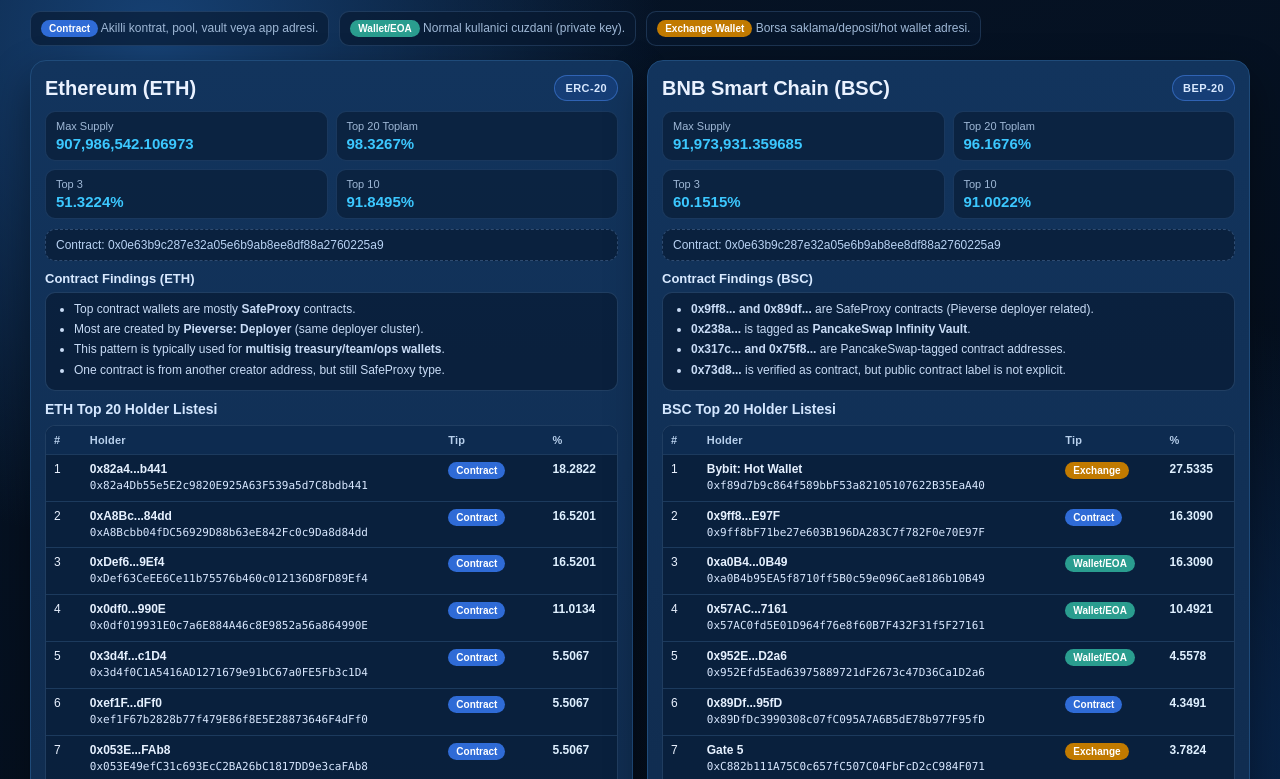
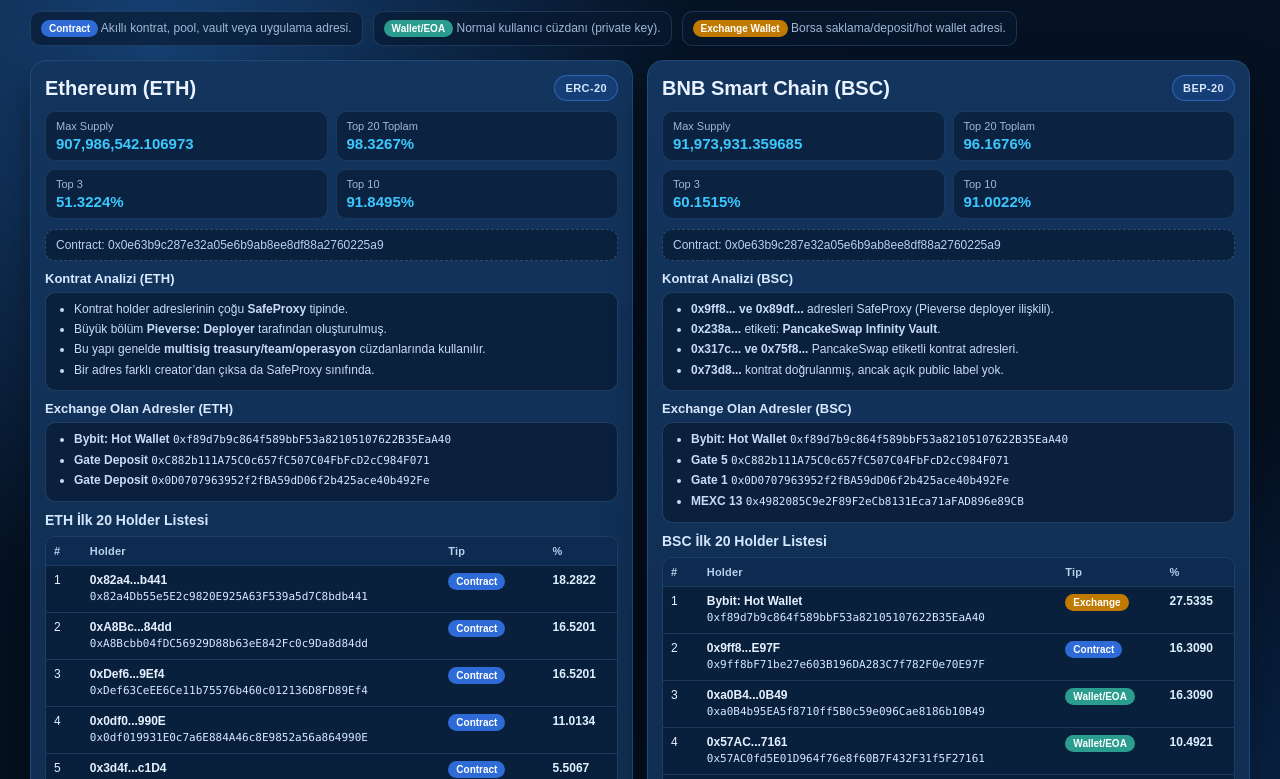
Before and after one commit to eCoxvague/token-holders-dashboard, a plain HTML site: page index.html in a window 1280 px wide. Shown: the part 80-859 px from the top of the page. Drawn offline with Linux system fonts and the light colour scheme.

Commit message:
Refine Turkish text and add explicit exchange address sections

```diff
--- a/index.html
+++ b/index.html
@@ -184,6 +184,35 @@
       margin: 0 0 4px;
     }
 
+    .exchange-title {
+      margin: 0 0 6px;
+      font-size: 13px;
+      color: #d8e9ff;
+      font-weight: 700;
+    }
+
+    .exchange-wrap {
+      border: 1px solid rgba(92, 141, 194, 0.28);
+      border-radius: 10px;
+      background: rgba(7, 24, 46, 0.62);
+      padding: 8px 10px;
+      margin-bottom: 10px;
+      max-height: 120px;
+      overflow: auto;
+    }
+
+    .exchange-list {
+      margin: 0;
+      padding-left: 18px;
+      color: #c9dcf6;
+      font-size: 12px;
+      line-height: 1.35;
+    }
+
+    .exchange-list li {
+      margin: 0 0 4px;
+    }
+
     .holders-wrap {
       border: 1px solid rgba(92, 141, 194, 0.28);
       border-radius: 10px;
@@ -278,12 +307,12 @@
 </head>
 <body>
   <main class="wrap">
-    <h1 class="title">PIEVERSE Token Holder Dagilimi</h1>
-    <p class="subtitle">Snapshot: 19 Nisan 2026 22:16 (UTC+3) | Tek sayfa gorunum | Arial</p>
+    <h1 class="title">PIEVERSE Token Holder Dağılımı</h1>
+    <p class="subtitle">Snapshot: 19 Nisan 2026 22:16 (UTC+3)</p>
 
     <div class="legend">
-      <div class="legend-item"><span class="pill pill-contract">Contract</span> Akilli kontrat, pool, vault veya app adresi.</div>
-      <div class="legend-item"><span class="pill pill-wallet">Wallet/EOA</span> Normal kullanici cuzdani (private key).</div>
+      <div class="legend-item"><span class="pill pill-contract">Contract</span> Akıllı kontrat, pool, vault veya uygulama adresi.</div>
+      <div class="legend-item"><span class="pill pill-wallet">Wallet/EOA</span> Normal kullanıcı cüzdanı (private key).</div>
       <div class="legend-item"><span class="pill pill-exchange">Exchange Wallet</span> Borsa saklama/deposit/hot wallet adresi.</div>
     </div>
 
@@ -302,16 +331,24 @@
         </div>
 
         <div class="contract">Contract: 0x0e63b9c287e32a05e6b9ab8ee8df88a2760225a9</div>
-        <p class="analysis-title">Contract Findings (ETH)</p>
+        <p class="analysis-title">Kontrat Analizi (ETH)</p>
         <div class="analysis-wrap">
           <ul class="analysis-list">
-            <li>Top contract wallets are mostly <strong>SafeProxy</strong> contracts.</li>
-            <li>Most are created by <strong>Pieverse: Deployer</strong> (same deployer cluster).</li>
-            <li>This pattern is typically used for <strong>multisig treasury/team/ops wallets</strong>.</li>
-            <li>One contract is from another creator address, but still SafeProxy type.</li>
+            <li>Kontrat holder adreslerinin çoğu <strong>SafeProxy</strong> tipinde.</li>
+            <li>Büyük bölüm <strong>Pieverse: Deployer</strong> tarafından oluşturulmuş.</li>
+            <li>Bu yapı genelde <strong>multisig treasury/team/operasyon</strong> cüzdanlarında kullanılır.</li>
+            <li>Bir adres farklı creator’dan çıksa da SafeProxy sınıfında.</li>
           </ul>
         </div>
-        <p class="holders-title">ETH Top 20 Holder Listesi</p>
+        <p class="exchange-title">Exchange Olan Adresler (ETH)</p>
+        <div class="exchange-wrap">
+          <ul class="exchange-list">
+            <li><strong>Bybit: Hot Wallet</strong> <span class="mono">0xf89d7b9c864f589bbF53a82105107622B35EaA40</span></li>
+            <li><strong>Gate Deposit</strong> <span class="mono">0xC882b111A75C0c657fC507C04FbFcD2cC984F071</span></li>
+            <li><strong>Gate Deposit</strong> <span class="mono">0x0D0707963952f2fBA59dD06f2b425ace40b492Fe</span></li>
+          </ul>
+        </div>
+        <p class="holders-title">ETH İlk 20 Holder Listesi</p>
 
         <div class="holders-wrap">
           <table>
@@ -348,7 +385,7 @@
           </table>
         </div>
 
-        <p class="foot">Top 20 tip dagilimi: 10 Contract | 7 Wallet/EOA | 3 Exchange Wallet</p>
+        <p class="foot">Top 20 tip dağılımı: 10 Contract | 7 Wallet/EOA | 3 Exchange Wallet</p>
       </article>
 
       <article class="card">
@@ -365,16 +402,25 @@
         </div>
 
         <div class="contract">Contract: 0x0e63b9c287e32a05e6b9ab8ee8df88a2760225a9</div>
-        <p class="analysis-title">Contract Findings (BSC)</p>
+        <p class="analysis-title">Kontrat Analizi (BSC)</p>
         <div class="analysis-wrap">
           <ul class="analysis-list">
-            <li><strong>0x9ff8... and 0x89df...</strong> are SafeProxy contracts (Pieverse deployer related).</li>
-            <li><strong>0x238a...</strong> is tagged as <strong>PancakeSwap Infinity Vault</strong>.</li>
-            <li><strong>0x317c... and 0x75f8...</strong> are PancakeSwap-tagged contract addresses.</li>
-            <li><strong>0x73d8...</strong> is verified as contract, but public contract label is not explicit.</li>
+            <li><strong>0x9ff8... ve 0x89df...</strong> adresleri SafeProxy (Pieverse deployer ilişkili).</li>
+            <li><strong>0x238a...</strong> etiketi: <strong>PancakeSwap Infinity Vault</strong>.</li>
+            <li><strong>0x317c... ve 0x75f8...</strong> PancakeSwap etiketli kontrat adresleri.</li>
+            <li><strong>0x73d8...</strong> kontrat doğrulanmış, ancak açık public label yok.</li>
           </ul>
         </div>
-        <p class="holders-title">BSC Top 20 Holder Listesi</p>
+        <p class="exchange-title">Exchange Olan Adresler (BSC)</p>
+        <div class="exchange-wrap">
+          <ul class="exchange-list">
+            <li><strong>Bybit: Hot Wallet</strong> <span class="mono">0xf89d7b9c864f589bbF53a82105107622B35EaA40</span></li>
+            <li><strong>Gate 5</strong> <span class="mono">0xC882b111A75C0c657fC507C04FbFcD2cC984F071</span></li>
+            <li><strong>Gate 1</strong> <span class="mono">0x0D0707963952f2fBA59dD06f2b425ace40b492Fe</span></li>
+            <li><strong>MEXC 13</strong> <span class="mono">0x4982085C9e2F89F2eCb8131Eca71aFAD896e89CB</span></li>
+          </ul>
+        </div>
+        <p class="holders-title">BSC İlk 20 Holder Listesi</p>
 
         <div class="holders-wrap">
           <table>
@@ -411,7 +457,7 @@
           </table>
         </div>
 
-        <p class="foot">Top 20 tip dagilimi: 6 Contract | 10 Wallet/EOA | 4 Exchange Wallet</p>
+        <p class="foot">Top 20 tip dağılımı: 6 Contract | 10 Wallet/EOA | 4 Exchange Wallet</p>
       </article>
     </section>
   </main>
```
